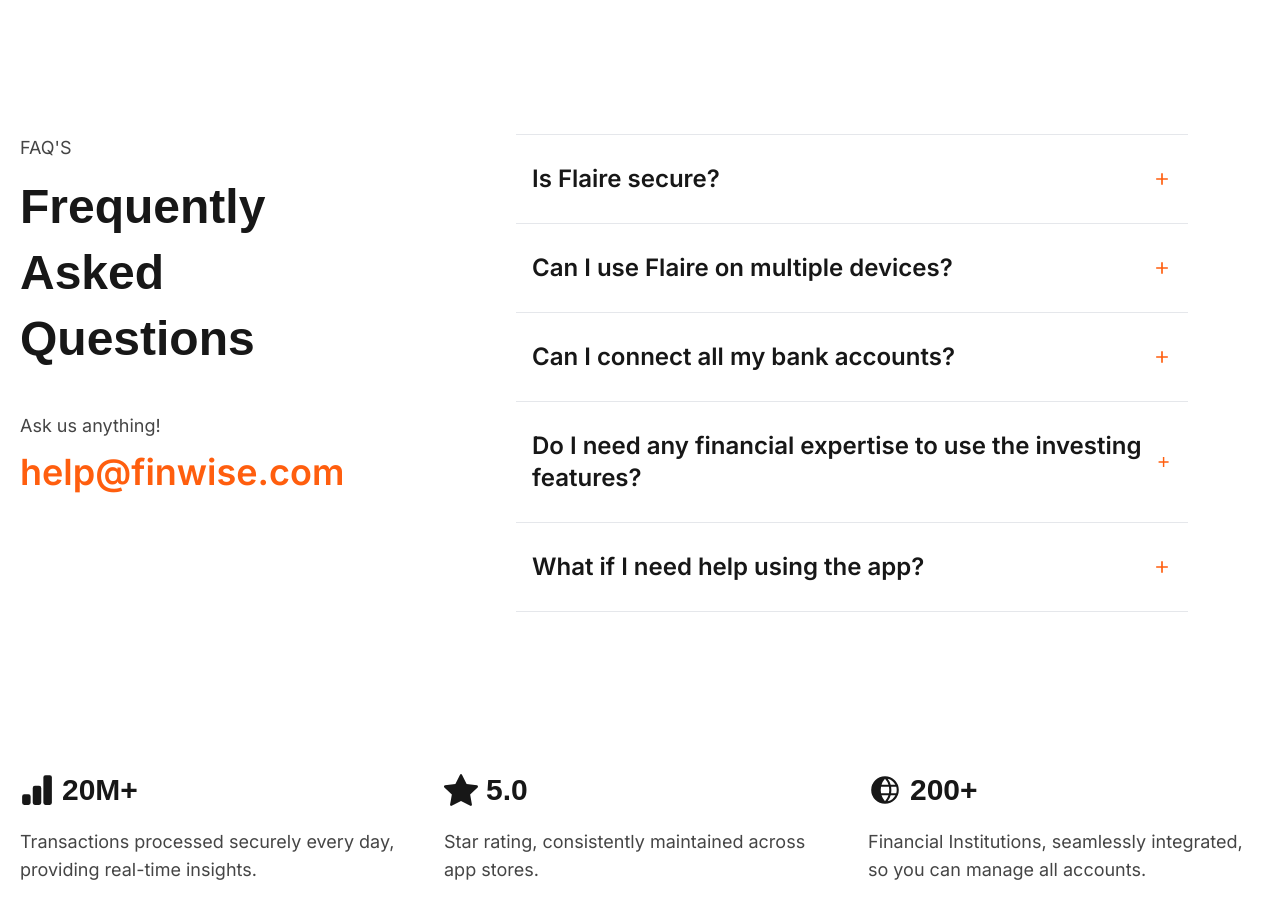
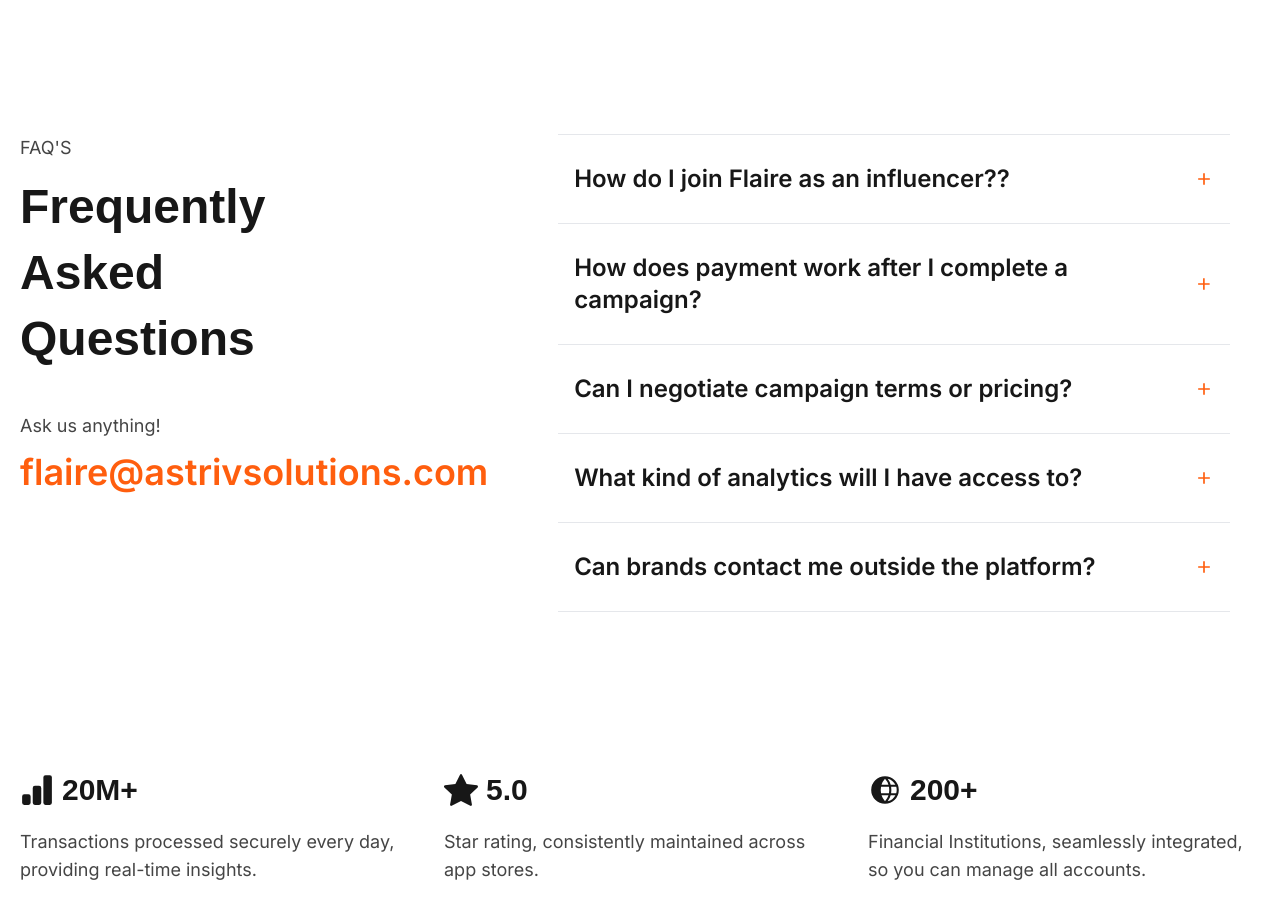
Before and after one commit to astriv-solutions/flaire-web, a Next.js app: page / in a window 1280 px wide. Shown: the part 5200-6118 px from the top of the page. Built offline with nearby package versions, Linux system fonts and the light colour scheme.

Commit message:
refactor: Update FAQ section with new influencer-related questions and contact email

```diff
--- a/src/components/FAQ.tsx
+++ b/src/components/FAQ.tsx
@@ -23,7 +23,7 @@
             href="mailto:"
             className="mt-3 block text-xl lg:text-4xl text-secondary font-semibold hover:underline text-center lg:text-left"
           >
-            help@finwise.com
+            flaire@astrivsolutions.com
           </a>
         </div>
 
--- a/src/data/faq.ts
+++ b/src/data/faq.ts
@@ -1,25 +1,29 @@
-import { IFAQ } from "@/types";
-import { siteDetails } from "./siteDetails";
+import { IFAQ } from '@/types';
+import { siteDetails } from './siteDetails';
 
 export const faqs: IFAQ[] = [
   {
-        question: `Is ${siteDetails.siteName} secure?`,
-        answer: 'Absolutely. We use bank-level encryption to protect your data and never store your login information. Plus, our biometric authentication adds an extra layer of security.',
+    question: `How do I join ${siteDetails.siteName} as an influencer??`,
+    answer:
+      'Simply download the Flaire app, create a profile with your audience details, and start exploring available brand campaigns.',
   },
   {
-        question: `Can I use ${siteDetails.siteName} on multiple devices?`,
-        answer: 'Absolutely! Your Finwise account syncs seamlessly across all your devices - smartphone, tablet, and computer.',
+    question: `How does payment work after I complete a campaign?`,
+    answer:
+      'You are paid an initial advance payment. Once your deliverables are approved, the brand releases the full payment, which is securely processed through our verified local banking partners.',
   },
   {
-        question: 'Can I connect all my bank accounts?',
-        answer: `Yes! ${siteDetails.siteName} supports connections with over 10,000 financial institutions worldwide. Simply log in through our secure portal to link your accounts.`
+    question: 'Can I negotiate campaign terms or pricing?',
+    answer: `Yes. ${siteDetails.siteName} allows both influencers and brands to propose terms and negotiate pricing directly through our built-in chat and offer system.`,
   },
   {
-        question: 'Do I need any financial expertise to use the investing features?',
-        answer: 'Not at all! Our expert-curated portfolios and educational resources make investing accessible to everyone, regardless of experience level.',
+    question: 'What kind of analytics will I have access to?',
+    answer:
+      'You’ll see campaign performance metrics like reach, engagement, clicks, and more — with deeper insights available on Pro and Enterprise plans.',
   },
   {
-        question: 'What if I need help using the app?',
-        answer: 'Our dedicated support team is available 24/7 via chat or email. Plus, we offer extensive in-app tutorials and a comprehensive knowledge base to help you make the most of Finwise.'
-    }
+    question: 'Can brands contact me outside the platform?',
+    answer:
+      'While communication is possible off-platform, we strongly recommend using Flaire’s built-in tools for messaging, offers, and payment to ensure transparency, safety, and support.',
+  },
 ];
```
Lines whose indentation alone changed are shown as unchanged.
